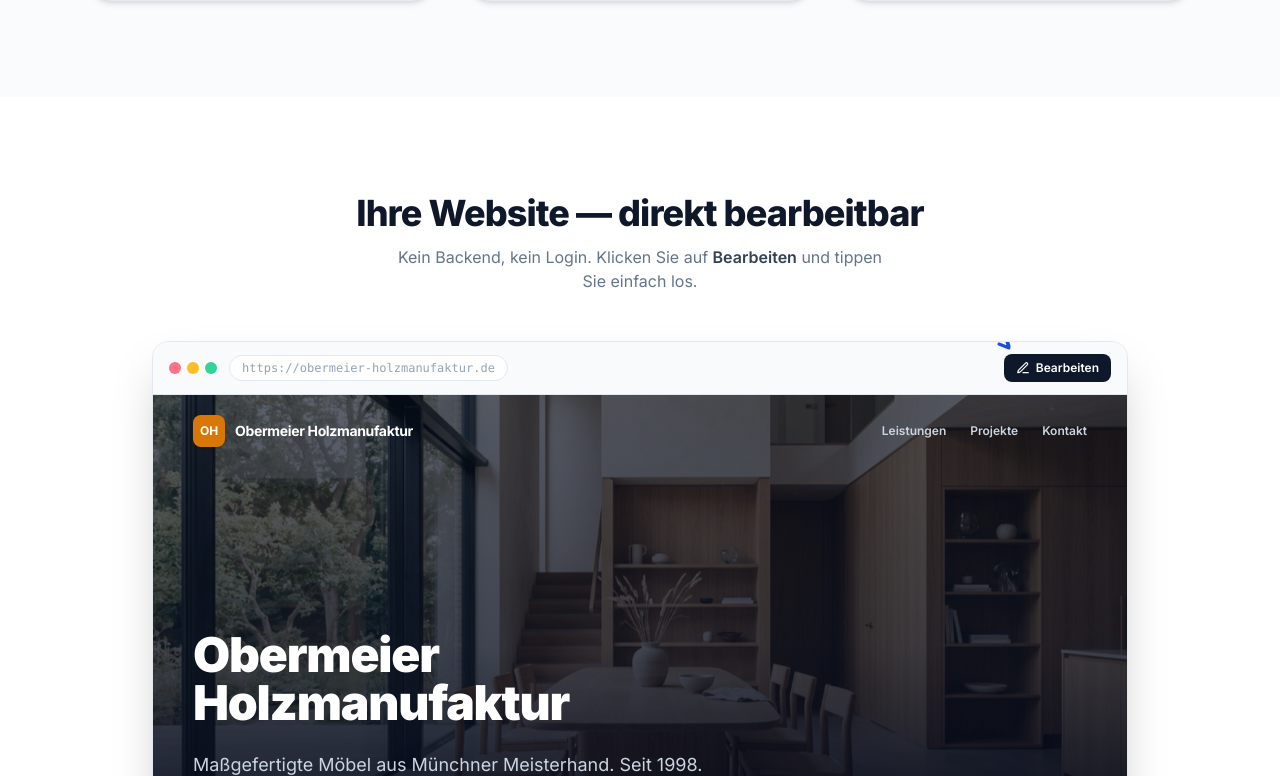
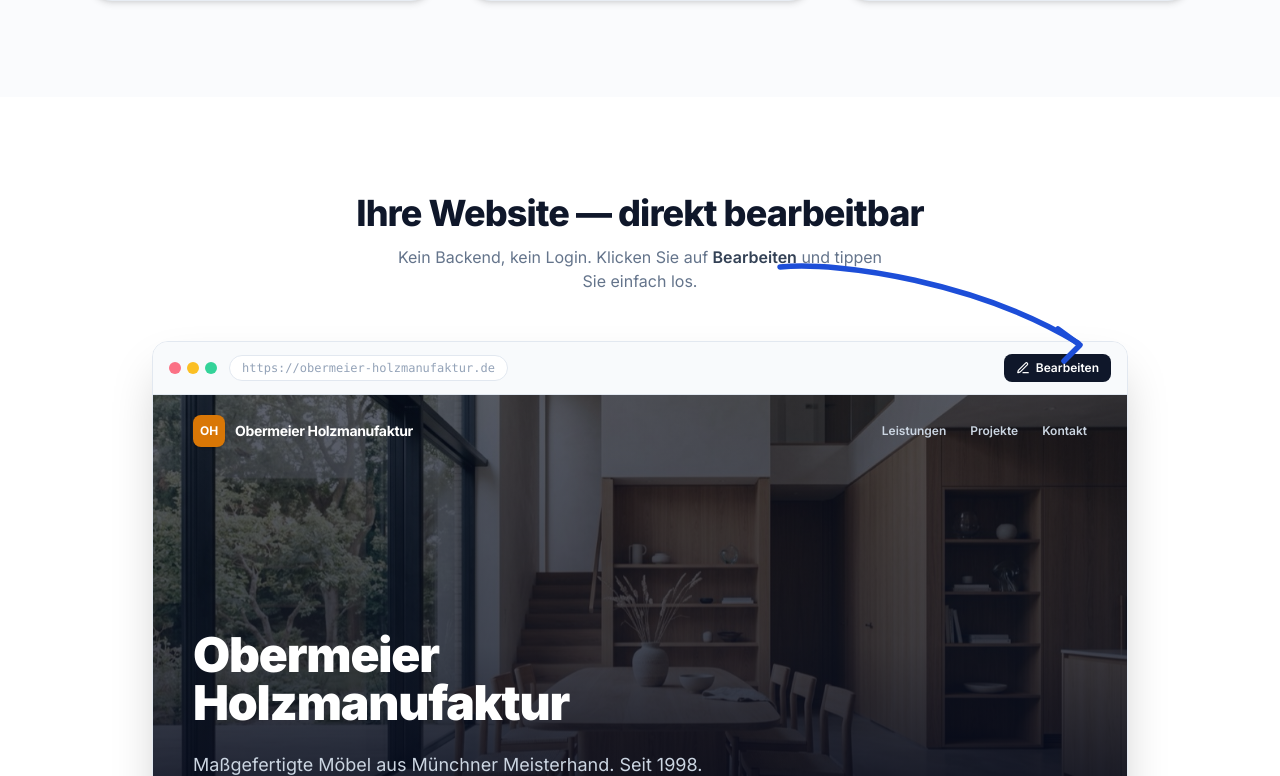
Before and after one commit to TitusSchroeder/titus-schroeder-web, a Next.js app: page / in a window 1280 px wide. Shown: the part 1604-2380 px from the top of the page. Built offline with nearby package versions, Linux system fonts and the light colour scheme.

Commit message:
Move arrow outside browser box: starts at heading, curves to Bearbeiten button with draw-in animation

```diff
--- a/src/components/sections/CmsDemo.tsx
+++ b/src/components/sections/CmsDemo.tsx
@@ -30,8 +30,8 @@ export const CmsDemo: React.FC = () => {
   };
 
   return (
-    <section id="cms-demo" className="py-24 bg-white relative overflow-hidden">
-      <div className="container mx-auto px-4 sm:px-6 max-w-5xl">
+    <section id="cms-demo" className="py-24 bg-white relative overflow-visible">
+      <div className="container mx-auto px-4 sm:px-6 max-w-5xl relative overflow-visible">
 
         {/* Section Header — minimal */}
         <div className="text-center mb-12">
@@ -43,6 +43,48 @@ export const CmsDemo: React.FC = () => {
             <span className="font-semibold text-slate-700">Bearbeiten</span> und tippen Sie einfach los.
           </p>
         </div>
+
+        {/* Hand-drawn arrow: starts after "bearbeitbar", ends at Bearbeiten button */}
+        <AnimatePresence>
+          {!isEditing && (
+            <motion.svg
+              key="arrow"
+              initial={{ opacity: 0 }}
+              animate={{ opacity: 1 }}
+              exit={{ opacity: 0 }}
+              transition={{ delay: 0.3, duration: 0.4 }}
+              className="absolute hidden lg:block pointer-events-none z-30 overflow-visible"
+              style={{ top: '52px', left: 0, width: '100%', height: '120px' }}
+              viewBox="0 0 960 120"
+              preserveAspectRatio="xMidYMid meet"
+              fill="none"
+            >
+              {/* Arrow body: curves from right of heading text down to the Bearbeiten button */}
+              <motion.path
+                d="M 620,22 C 680,16 820,38 918,98"
+                stroke="#1D4ED8"
+                strokeWidth="5.5"
+                strokeLinecap="round"
+                fill="none"
+                initial={{ pathLength: 0, opacity: 0 }}
+                animate={{ pathLength: 1, opacity: 1 }}
+                transition={{ delay: 0.5, duration: 0.7, ease: 'easeOut' }}
+              />
+              {/* Fork arrowhead — hand-drawn style */}
+              <motion.path
+                d="M 898,84 L 920,100 L 904,116"
+                stroke="#1D4ED8"
+                strokeWidth="5.5"
+                strokeLinecap="round"
+                strokeLinejoin="round"
+                fill="none"
+                initial={{ pathLength: 0, opacity: 0 }}
+                animate={{ pathLength: 1, opacity: 1 }}
+                transition={{ delay: 1.1, duration: 0.3, ease: 'easeOut' }}
+              />
+            </motion.svg>
+          )}
+        </AnimatePresence>
 
         {/* Browser Window */}
         <div className="rounded-2xl shadow-2xl border border-slate-200 overflow-hidden bg-white">
@@ -60,46 +102,6 @@ export const CmsDemo: React.FC = () => {
                 https://obermeier-holzmanufaktur.de
               </span>
             </div>
-
-            {/* Hand-drawn arrow pointing to Bearbeiten button — only visible when not editing */}
-            {!isEditing && (
-              <motion.div
-                initial={{ opacity: 0, y: -6 }}
-                animate={{ opacity: 1, y: 0 }}
-                exit={{ opacity: 0 }}
-                transition={{ delay: 0.4, duration: 0.5 }}
-                className="absolute right-[108px] -top-10 hidden sm:block pointer-events-none z-20"
-              >
-                <svg
-                  width="72"
-                  height="52"
-                  viewBox="0 0 72 52"
-                  fill="none"
-                  xmlns="http://www.w3.org/2000/svg"
-                  className="text-brand-blue"
-                >
-                  {/* Hand-drawn curved arrow body */}
-                  <path
-                    d="M 8,6 C 10,6 20,4 32,10 C 46,17 58,30 62,44"
-                    stroke="currentColor"
-                    strokeWidth="3"
-                    strokeLinecap="round"
-                    strokeLinejoin="round"
-                    fill="none"
-                    style={{ strokeDasharray: 140, strokeDashoffset: 0 }}
-                  />
-                  {/* Arrowhead fork — hand-drawn style */}
-                  <path
-                    d="M 52,42 L 62,46 L 58,34"
-                    stroke="currentColor"
-                    strokeWidth="3"
-                    strokeLinecap="round"
-                    strokeLinejoin="round"
-                    fill="none"
-                  />
-                </svg>
-              </motion.div>
-            )}
 
             {/* Controls */}
             <div className="flex items-center gap-2 ml-auto shrink-0">
```
